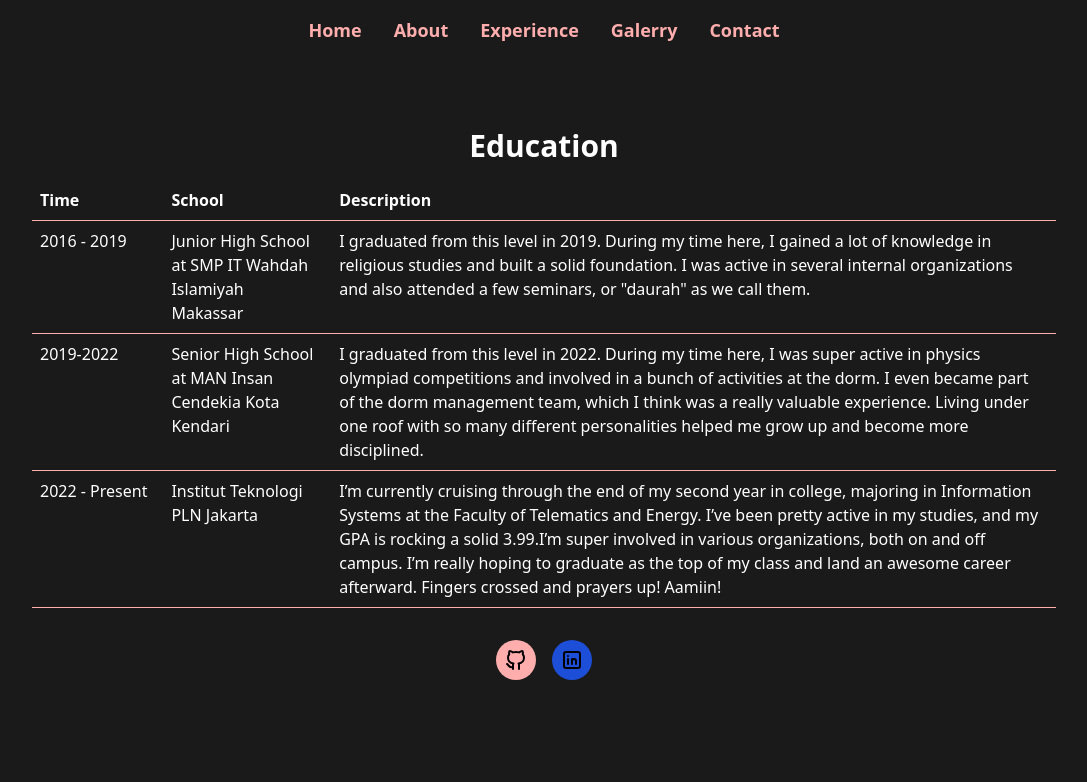
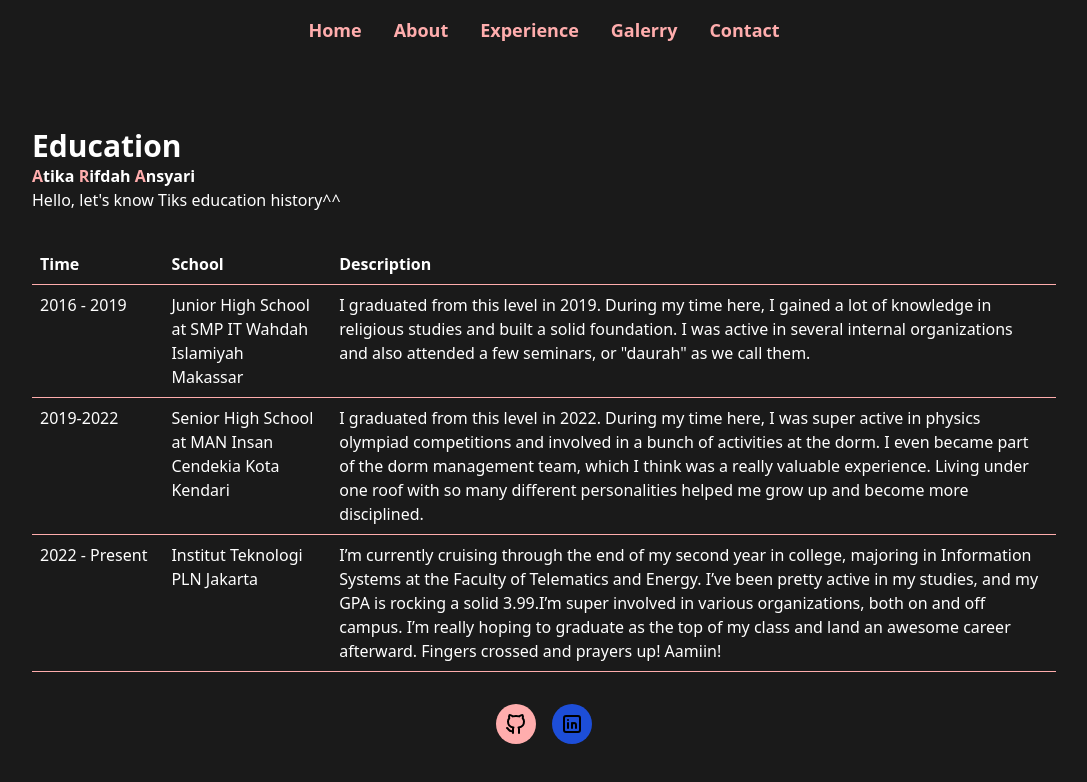
Before and after one commit to cuyyyaraaa/tika-portfolio, a website: page about/index.html in a window 1280 px wide. Shown: the whole page, without its empty margins (96-1183 px from the left). Drawn offline with Linux system fonts and the light colour scheme.

Commit message:
Update index.html

```diff
--- a/about/index.html
+++ b/about/index.html
@@ -28,9 +28,18 @@
             <svg  xmlns="http://www.w3.org/2000/svg"  width="28"  height="28"  viewBox="0 0 24 24"  fill="none"  stroke="currentColor"  stroke-width="2"  stroke-linecap="round"  stroke-linejoin="round"  class="icon icon-tabler icons-tabler-outline icon-tabler-menu-deep"><path stroke="none" d="M0 0h24v24H0z" fill="none"/><path d="M4 6h16" /><path d="M7 12h13" /><path d="M10 18h10" /></svg>
         </div>
     </div>
-    <div class="education w-[80vw] m-auto flex flex-col items-center justify-center gap-4 mt-32">
-        <div class="text-3xl font-bold text-white">Education</div>
-        <table class="text-white">
+    <div class="text-3xl font-bold text-white mt-32 w-[80vw] mobile:w-[90vw] m-auto">Education</div>
+    <div class="text-white w-[80vw] mobile:w-[90vw] m-auto">
+        <div class="name font-bold text-xl">
+            <span class="text-pink">A</span>tika
+            <span class="text-pink">R</span>ifdah
+            <span class="text-pink">A</span>nsyari
+        </div>
+        <div class="">Hello, let's know Tiks education history^^</div>
+    </div>
+    <div class="education w-[80vw] m-auto flex flex-col items-center justify-center gap-4 mobile:w-[90vw] mobile:items-start mobile:overflow-auto">
+        <div class="flex mt-8">
+            <table class="text-white mobile:w-[200vw]">
                 <tr>
                     <th>Time</th>
                     <th>School</th>
@@ -59,6 +68,7 @@
                 </tr>
             </table>
         </div>
+    </div>
     <div class="links flex items-center gap-4 mt-8 m-auto w-fit">
         <a href="https://github.com/cuyyyaraaa" class="p-2 rounded-full bg-pink text-black transition-all hover:scale-105">
             <svg  xmlns="http://www.w3.org/2000/svg"  width="24"  height="24"  viewBox="0 0 24 24"  fill="none"  stroke="currentColor"  stroke-width="2"  stroke-linecap="round"  stroke-linejoin="round"  class="icon icon-tabler icons-tabler-outline icon-tabler-brand-github"><path stroke="none" d="M0 0h24v24H0z" fill="none"/><path d="M9 19c-4.3 1.4 -4.3 -2.5 -6 -3m12 5v-3.5c0 -1 .1 -1.4 -.5 -2c2.8 -.3 5.5 -1.4 5.5 -6a4.6 4.6 0 0 0 -1.3 -3.2a4.2 4.2 0 0 0 -.1 -3.2s-1.1 -.3 -3.5 1.3a12.3 12.3 0 0 0 -6.2 0c-2.4 -1.6 -3.5 -1.3 -3.5 -1.3a4.2 4.2 0 0 0 -.1 3.2a4.6 4.6 0 0 0 -1.3 3.2c0 4.6 2.7 5.7 5.5 6c-.6 .6 -.6 1.2 -.5 2v3.5" /></svg>
```
Lines whose indentation alone changed are shown as unchanged.
